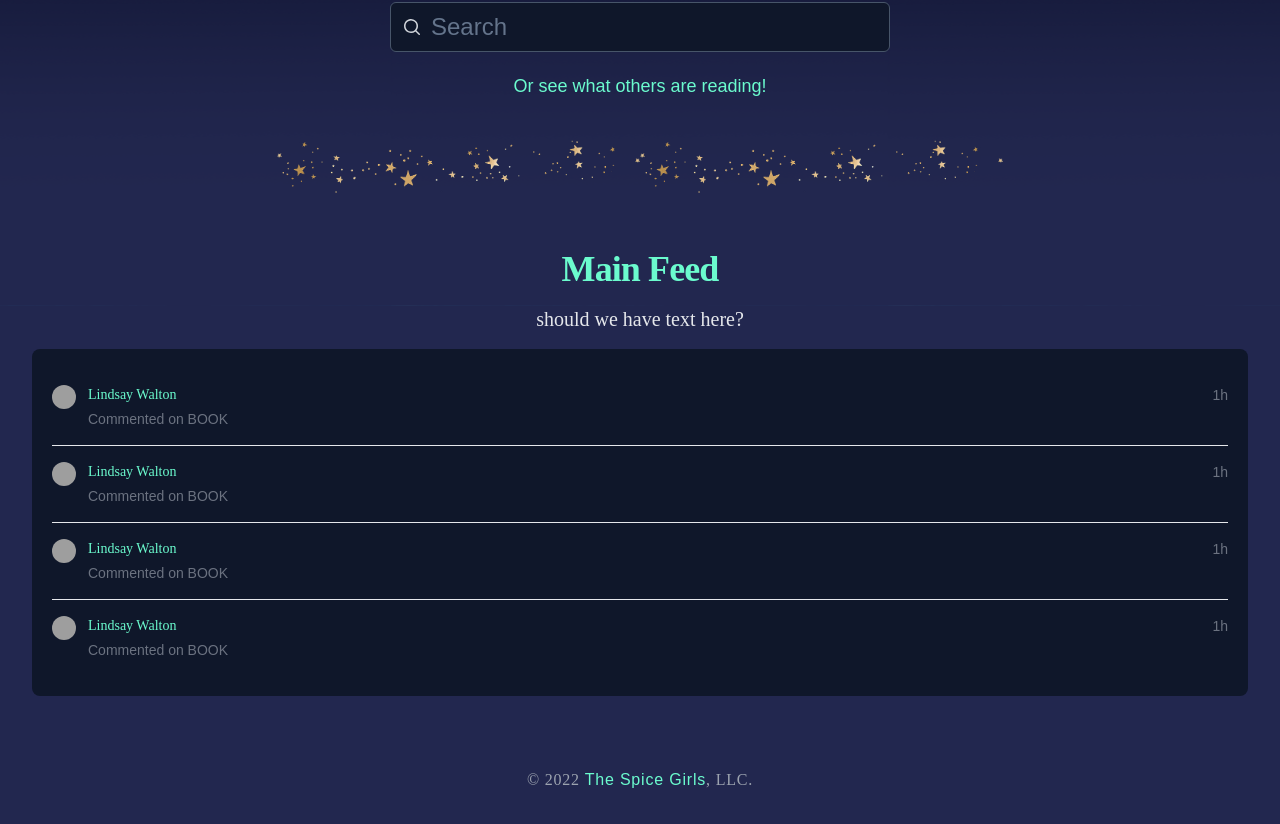
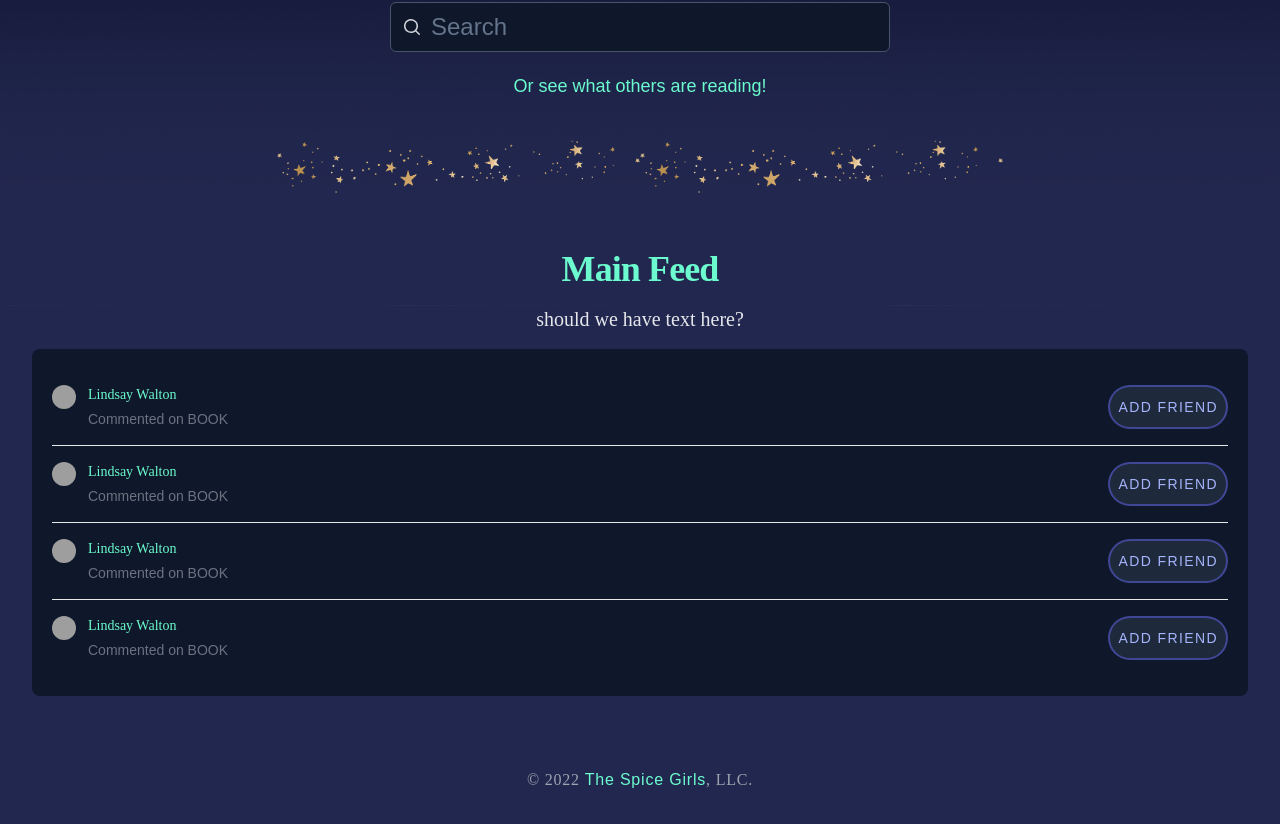
Before and after one commit to kristafrancis/book-nook-v2, a React (Create React App) app in the folder client/: page /search in a window 1280 px wide. Shown: the part 494-1318 px from the top of the page. Built offline with nearby package versions, Linux system fonts and the light colour scheme; grey boxes are pictures that could not be loaded.

Commit message:
add friend on feed

```diff
--- a/client/src/pages/Search.js
+++ b/client/src/pages/Search.js
@@ -221,9 +221,13 @@ const Search = () => {
                   <div className="flex-1 space-y-1">
                     <div className="flex items-center justify-between">
                       <h3 className="text-sm font-medium">Lindsay Walton</h3>
-                      <p class="text-sm text-gray-500">1h</p>
                     </div>
                     <p className="text-sm text-gray-500">Commented on BOOK</p>
+                  </div>
+                  <div className="ml-2 flex flex-shrink-0">
+                    <button className="rounded-full hover:text-slate-900 bg-slate-800 border-indigo-500/50 border-2 px-2 text-sm hover:font-semibold leading-5 text-indigo-300">
+                      Add Friend
+                    </button>
                   </div>
                 </div>
               </li>
@@ -237,9 +241,13 @@ const Search = () => {
                   <div className="flex-1 space-y-1">
                     <div className="flex items-center justify-between">
                       <h3 className="text-sm font-medium">Lindsay Walton</h3>
-                      <p class="text-sm text-gray-500">1h</p>
                     </div>
                     <p className="text-sm text-gray-500">Commented on BOOK</p>
+                  </div>
+                  <div className="ml-2 flex flex-shrink-0">
+                    <button className="rounded-full hover:text-slate-900 bg-slate-800 border-indigo-500/50 border-2 px-2 text-sm hover:font-semibold leading-5 text-indigo-300">
+                      Add Friend
+                    </button>
                   </div>
                 </div>
               </li>
@@ -253,9 +261,13 @@ const Search = () => {
                   <div className="flex-1 space-y-1">
                     <div className="flex items-center justify-between">
                       <h3 className="text-sm font-medium">Lindsay Walton</h3>
-                      <p class="text-sm text-gray-500">1h</p>
                     </div>
                     <p className="text-sm text-gray-500">Commented on BOOK</p>
+                  </div>
+                  <div className="ml-2 flex flex-shrink-0">
+                    <button className="rounded-full hover:text-slate-900 bg-slate-800 border-indigo-500/50 border-2 px-2 text-sm hover:font-semibold leading-5 text-indigo-300">
+                      Add Friend
+                    </button>
                   </div>
                 </div>
               </li>
@@ -269,9 +281,13 @@ const Search = () => {
                   <div className="flex-1 space-y-1">
                     <div className="flex items-center justify-between">
                       <h3 className="text-sm font-medium">Lindsay Walton</h3>
-                      <p class="text-sm text-gray-500">1h</p>
                     </div>
                     <p className="text-sm text-gray-500">Commented on BOOK</p>
+                  </div>
+                  <div className="ml-2 flex flex-shrink-0">
+                    <button className="rounded-full hover:text-slate-900 bg-slate-800 border-indigo-500/50 border-2 px-2 text-sm hover:font-semibold leading-5 text-indigo-300">
+                      Add Friend
+                    </button>
                   </div>
                 </div>
               </li>
```
